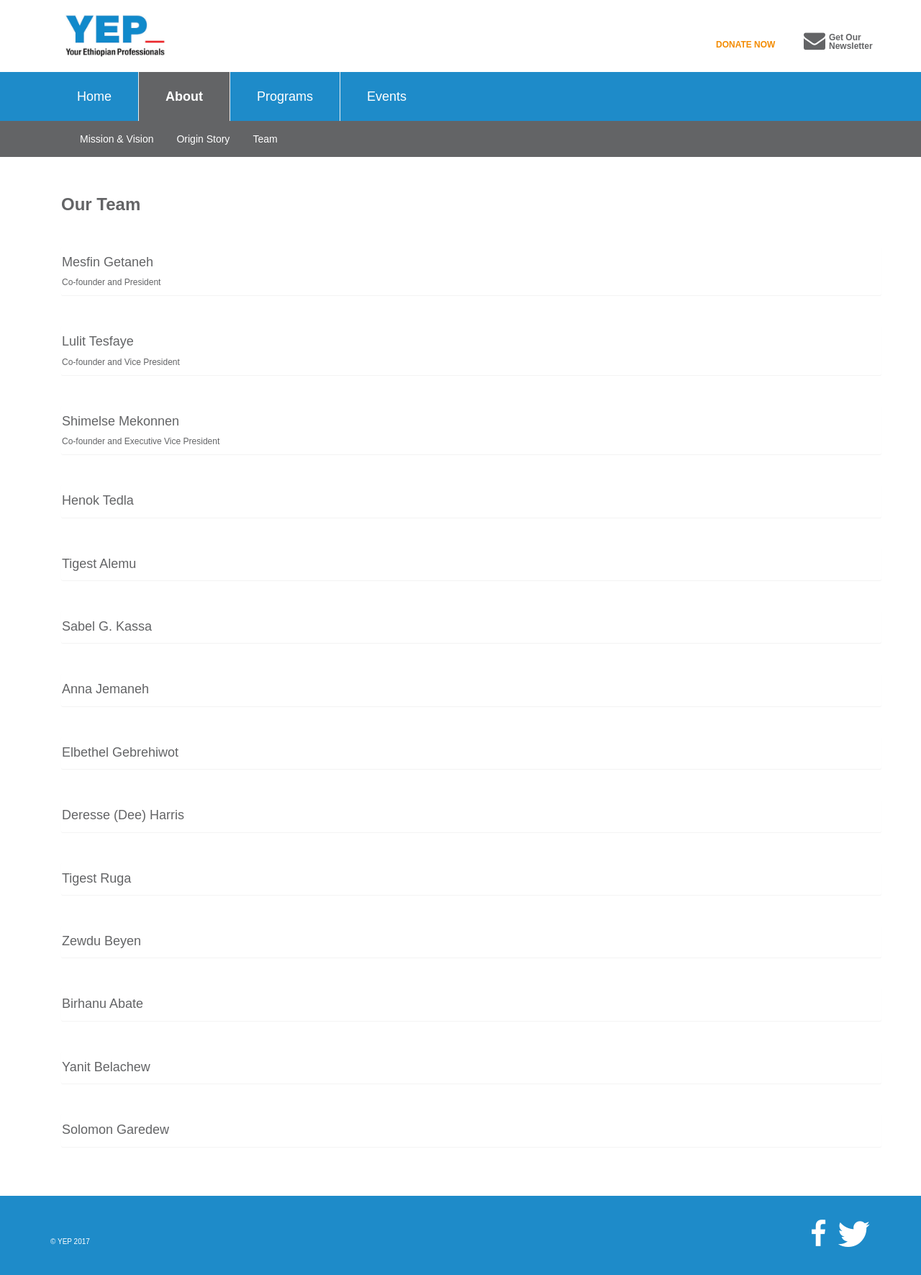
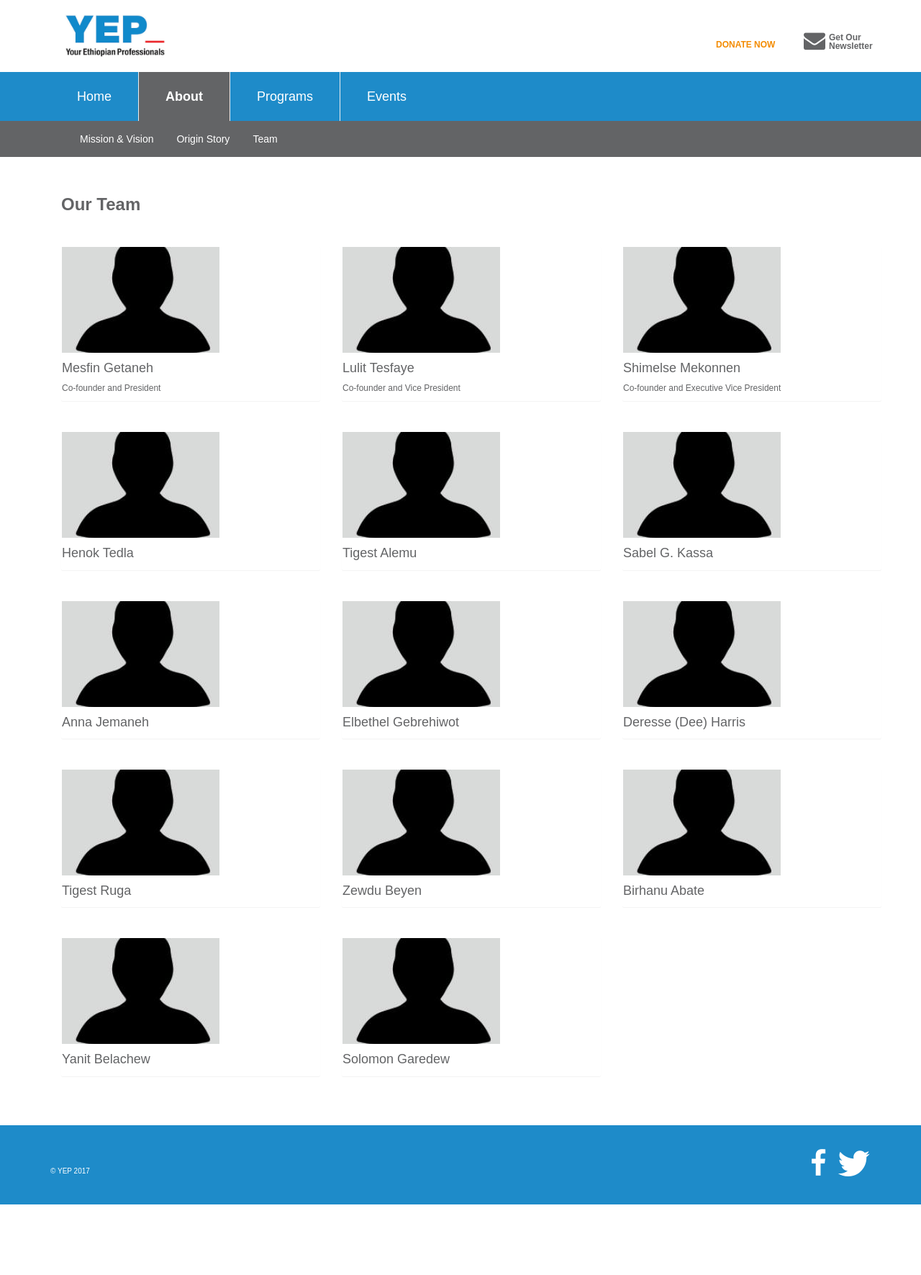
Before and after one commit to YEPNetwork/yepnetwork.github.io, a Jekyll site: the page built from _page/team.html, in a window 1280 px wide. Shown: the whole page at 72% size. Built offline with Jekyll 4.4.1, drawn with Linux system fonts in a browser that asks for light colours; nearby versions of some CDN libraries; some web fonts are replaced; after the commit the page ends 1673 px from its top, so only the background shows below that.

Commit message:
Added images and grid for team.

```diff
--- a/_page/team.html
+++ b/_page/team.html
@@ -15,8 +15,9 @@ body_class: about
     <div class="row">
       {% assign persons = site.data.team %}
       {% for person in persons %}
-      <div class="col-sm-12">
+      <div class="col-sm-4">
         <div class="card-item panel">
+          <img src="{{ site.url }}/assets/images/team/vacant.jpg">
           <h4>{{ person.name }}</h4>
           <h6>{{ person.position }}</h6>
         </div>
```
Also changed, not shown: assets/images/team/vacant.jpg (added).
